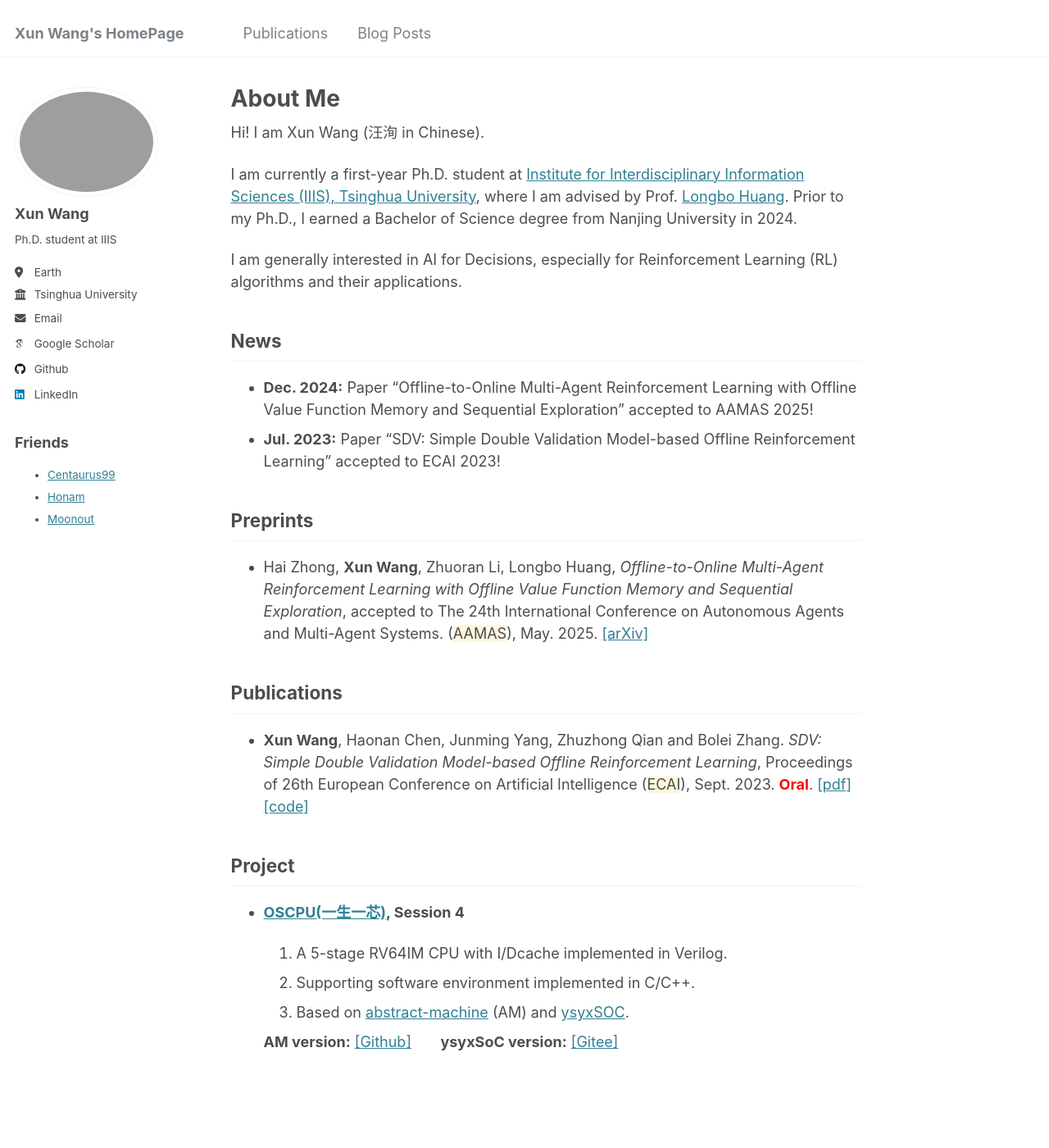
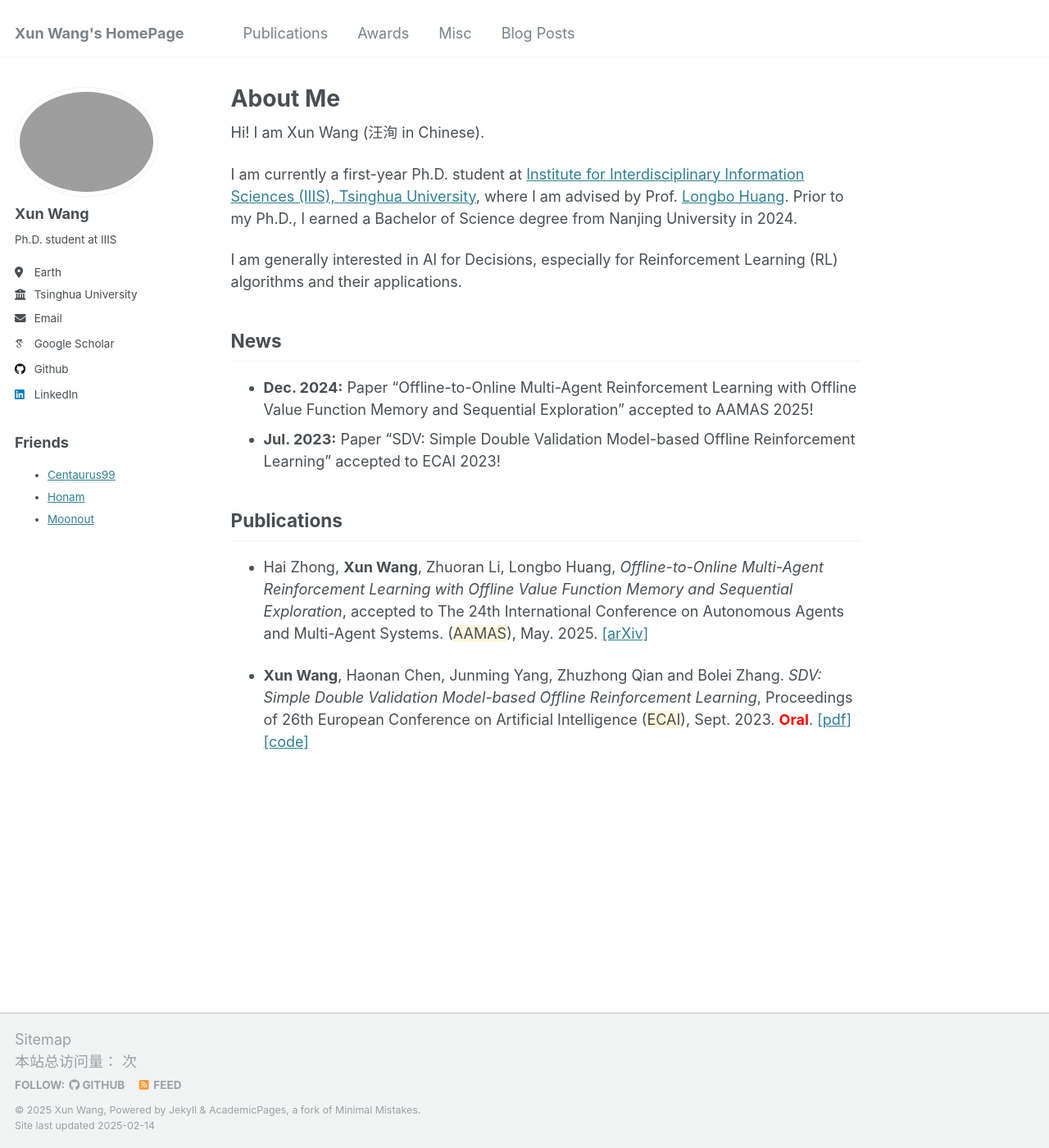
Before and after one commit to Misakau/Misakau.github.io, a Jekyll site: the page built from _pages/about.md, in a window 1280 px wide and 1400 px high. Shown: the whole window at 82% size. Built offline with Jekyll 4.4.1, drawn with Linux system fonts in a browser that asks for light colours; some web fonts are replaced; comment, search, counter and statistics services are not loaded.

Commit message:
add misc and awards

```diff
--- a/_config.yml
+++ b/_config.yml
@@ -218,6 +218,9 @@ collections:
   publications:
     output: true
     permalink: /:collection/:path/
+  misc:
+    output: true
+    permalink: /:collection/:path/
   portfolio:
     output: true
     permalink: /:collection/:path/
--- a/_data/navigation.yml
+++ b/_data/navigation.yml
@@ -7,6 +7,12 @@
 main:
   - title: "Publications"
     url: /publications/
+
+  - title: "Awards"
+    url: /awards/
+
+  - title: "Misc"
+    url: /misc/
 
   # - title: "Talks"
   #   url: /talks/
--- a/_pages/about.md
+++ b/_pages/about.md
@@ -18,25 +18,8 @@ News
 - **Dec. 2024:** Paper "Offline-to-Online Multi-Agent Reinforcement Learning with Offline Value Function Memory and Sequential Exploration" accepted to AAMAS 2025!
 - **Jul. 2023:** Paper "SDV: Simple Double Validation Model-based Offline Reinforcement Learning" accepted to ECAI 2023!
 
-Preprints
+Publications
 ------
 - Hai Zhong, **Xun Wang**, Zhuoran Li, Longbo Huang, *Offline-to-Online Multi-Agent Reinforcement Learning with Offline Value Function Memory and Sequential Exploration*, accepted to The 24th International Conference on Autonomous Agents and Multi-Agent Systems. (<span style="background-color:#FFF8DC;">AAMAS</span>), May. 2025. [\[arXiv\]](https://arxiv.org/abs/2410.19450)
 
-Publications
-------
-
 - **Xun Wang**, Haonan Chen, Junming Yang, Zhuzhong Qian and Bolei Zhang. *SDV: Simple Double Validation Model-based Offline Reinforcement Learning*, Proceedings of 26th European Conference on Artificial Intelligence (<span style="background-color:#FFF8DC;">ECAI</span>), Sept. 2023. <strong style="color: red;">Oral</strong>. [\[pdf\]](files/pdfs/sdv_ecai23.pdf) [\[code\]](https://github.com/Misakau/SDV)
-
-Project
-------
-- **[OSCPU(一生一芯)](https://ysyx.oscc.cc/), Session 4**
-
-  1. A 5-stage RV64IM CPU with I/Dcache implemented in Verilog.
-  2. Supporting software environment implemented in C/C++.
-  3. Based on [abstract-machine](https://github.com/NJU-ProjectN/abstract-machine) (AM) and [ysyxSOC](https://github.com/OSCPU/ysyxSoC/tree/ysyx4).
-
-    **AM version:** [\[Github\]](https://github.com/Misakau/ysyx4) &nbsp; &nbsp; &nbsp; **ysyxSoC version:** [\[Gitee\]](https://gitee.com/misakau/ysyx4)
-
-<!-- Selected Awards
-------
-- National Scholarship, by Ministry of Education of China, 2022 -->
```
Also changed, not shown: _pages/awards.md (added, +15 -0 lines), _pages/misc.md (added, +20 -0 lines).
